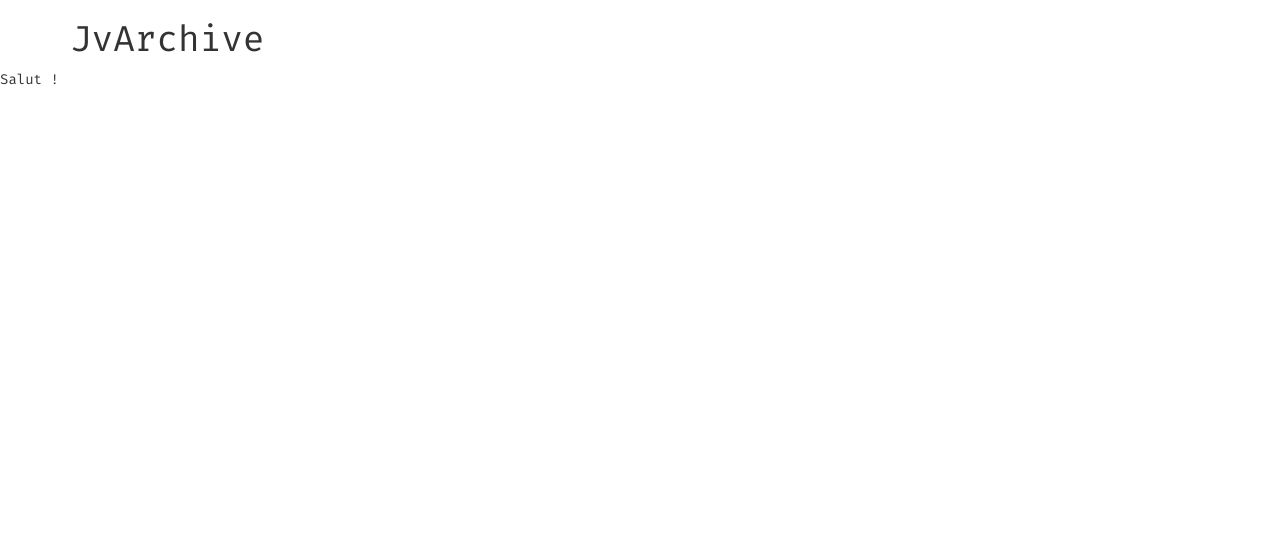
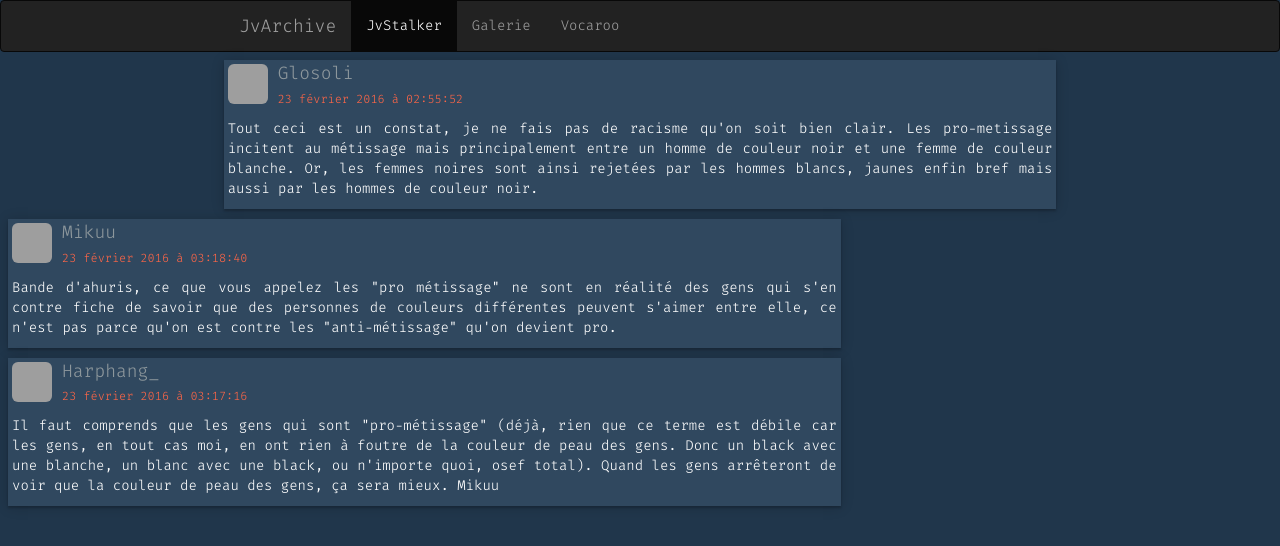
Before and after one commit to Sinequanonh/jvstalker-frontend, a website: page app/index.html in a window 1280 px wide. Drawn offline with nearby package versions, Linux system fonts and the light colour scheme; grey boxes are pictures that could not be loaded.

Commit message:
Template 1

```diff
--- a/app/index.html
+++ b/app/index.html
@@ -2,18 +2,113 @@
 <html lang="en-US">
 	<head>
 		<meta charset="UTF-8">
-	    <meta http-equiv="X-UA-Compatible" content="IE=edge">
-	    <meta name="viewport" content="width=device-width, initial-scale=1">
+		<meta http-equiv="X-UA-Compatible" content="IE=edge">
+		<meta name="viewport" content="width=device-width, initial-scale=1">
 		<title>JvArchive</title>
 		<!-- CSS -->
 		<link rel="stylesheet" href="/node_modules/bootstrap/dist/css/bootstrap.min.css">
 		<link rel="stylesheet" href="/stylesheets/style.css">
 	</head>
 <body>
-	<div class="container">
-		<h1>JvArchive</h1>
+	<nav class="navbar navbar-inverse">
+		<div class="container-fluid">
+			<div class="col-md-2 col-ld-2"></div>
+			<div class="col-md-8 col-ld-8">
+				<div class="navbar-header">
+					<button type="button" class="navbar-toggle" data-toggle="collapse" data-target="#navBar">
+						<span class="icon-bar"></span>
+				        <span class="icon-bar"></span>
+				        <span class="icon-bar"></span>
+					</button>
+					 <a class="navbar-brand" href="#">JvArchive</a>
+				</div>
+				<div class="collapse navbar-collapse" id="navBar">
+			      <ul class="nav navbar-nav">
+			        <li class="active"><a href="#">JvStalker</a></li>
+			        <li><a href="#">Galerie</a></li>
+			        <li><a href="#">Vocaroo</a></li>
+			      </ul>
+			    </div>
+		    </div>
+		    <div class="col-md-2 col-ld-2"></div>
+		</div>
+	</nav>
+	<div class="my-fluid-container">
+		<!-- Media -->
+		<div class="row">
+			<div class="col-md-2 col-ld-2"></div>
+				<div class="col-md-8 col-ld-8">
+					<ul class="media-list">
+					  <li class="media">
+					    <div class="media-left">
+					      <a href="#">
+					        <img class="media-object img-rounded" src="http://image.jeuxvideo.com/avatar-md/g/l/glosoli-1441422734-f9f01e71debb9cf5102704249948380e.jpg" width="40px" height="40px">
+					      </a>
+					    </div>
+					    <div class="media-body">
+					      <h4 class="media-heading">Glosoli</h4>
+					      <p><small>23 février 2016 à 02:55:52</small></p>
+					    </div>
+					    <p>Tout ceci est un constat, je ne fais pas de racisme qu'on soit bien clair.
+						Les pro-metissage incitent au métissage mais principalement entre un homme de couleur noir et une femme de couleur blanche.
+						Or, les femmes noires sont ainsi rejetées par les hommes blancs, jaunes enfin bref mais aussi par les hommes de couleur noir.</p>
+					  </li>
+					</ul>
+				</div>
+			<div class="col-md-2 col-ld-2"></div>
+
+
+
+			<div class="col-md-2 col-ld-2"></div>
+				<div class="col-md-8 col-ld-8">
+					<ul class="media-list">
+					  <li class="media">
+					    <div class="media-left">
+					      <a href="#">
+					        <img class="media-object img-rounded" src="http://image.jeuxvideo.com/avatar-sm/k/y/kyori-1434489914-1a45c53a75e6989670b6ac6f3597a769.jpg" width="40px" height="40px">
+					      </a>
+					    </div>
+					    <div class="media-body">
+					      <h4 class="media-heading">Mikuu</h4>
+					      <p><small>23 février 2016 à 03:18:40</small></p>
+					    </div>
+					    <p>Bande d'ahuris, ce que vous appelez les "pro métissage" ne sont en réalité des gens qui s'en contre fiche de savoir que des personnes de couleurs différentes peuvent s'aimer entre elle, ce n'est pas parce qu'on est contre les "anti-métissage" qu'on devient pro.</p>
+					  </li>
+					</ul>
+				</div>
+			<div class="col-md-2 col-ld-2"></div>
+
+
+
+			<div class="col-md-2 col-ld-2"></div>
+				<div class="col-md-8 col-ld-8">
+					<ul class="media-list">
+					  <li class="media">
+					    <div class="media-left">
+					      <a href="#">
+					        <img class="media-object img-rounded" src="http://image.jeuxvideo.com/avatars-sm/u/UzumakiBolt-1415377110-b.jpg" width="40px" height="40px">
+					      </a>
+					    </div>
+					    <div class="media-body">
+					      <h4 class="media-heading">Harphang_</h4>
+					      <p><small>23 février 2016 à 03:17:16</small></p>
+					    </div>
+					    <p>Il faut comprends que les gens qui sont "pro-métissage" (déjà, rien que ce terme est débile car les gens, en tout cas moi, en ont rien à foutre de la couleur de peau des gens. Donc un black avec une blanche, un blanc avec une black, ou n'importe quoi, osef total).
+
+Quand les gens arrêteront de voir que la couleur de peau des gens, ça sera mieux.
+
+ Mikuu
+</p>
+					  </li>
+					</ul>
+				</div>
+			<div class="col-md-2 col-ld-2"></div>
+
+
+
+
+		</div>
 	</div>
-	<p>Salut !</p>
 	<!-- JS -->
 	<script src="/node_modules/jquery/dist/jquery.min.js"></script>
 	<script src="/node_modules/bootstrap/dist/js/bootstrap.min.js"></script>
--- a/app/sass/_index.scss
+++ b/app/sass/_index.scss
@@ -1,3 +1,37 @@
 body {
 	font-family: FiraCode;
+	background-color: $pal-bluedark;
 }
+
+.media-list {
+	padding-top: 4px;
+	padding-left: 4px;
+	padding-right: 4px;
+	box-shadow: 0 2px 2px 0 rgba(0, 0, 0, 0.2), 0 1px 12px 0 rgba(0, 0, 0, 0.19);
+	background-color: $pal-bluelight;
+
+	.media-heading {
+		color: $pal-gray;
+	}
+	.media-body {
+		p {
+			color: $pal-orange;
+		}
+	}
+	p {
+		color: $white;
+		vertical-align: center;
+		text-align: justify;
+	}
+}
+
+.my-fluid-container {
+  padding-left: 8px;
+  padding-right: 8px;
+  margin-left: auto;
+  margin-right: auto;
+}
+
+.navbar-inverse {
+	margin-bottom: 8px;
+}
--- a/app/sass/_variables.scss
+++ b/app/sass/_variables.scss
@@ -1,4 +1,15 @@
 @import "compass/css3";
 
-@include font-face('FiraCode',  font-files('/resources/fonts/FiraCode/FiraCode-Regular.otf'));
-@include font-face('RobotoMono',  font-files('/resources/fonts/RobotoMono/RobotoMono-Regular.ttf'));
+@include font-face('FiraCode',  font-files('/resources/fonts/FiraCode/FiraCode-Light.otf'));
+@include font-face('RobotoMono',  font-files('/resources/fonts/RobotoMono/RobotoMono-Thin.ttf'));
+
+$palette-pink: #F276CA;
+
+/* Palette 1 */
+
+$pal-bluedark: #20364b;
+$pal-bluelight: #30485f;
+$pal-green: #00c1b7;
+$pal-gray: #8d979c;
+$pal-orange: #ff6647;
+$white: #ffffff;
```
Also changed, not shown: README.md, app/stylesheets/style.css.
